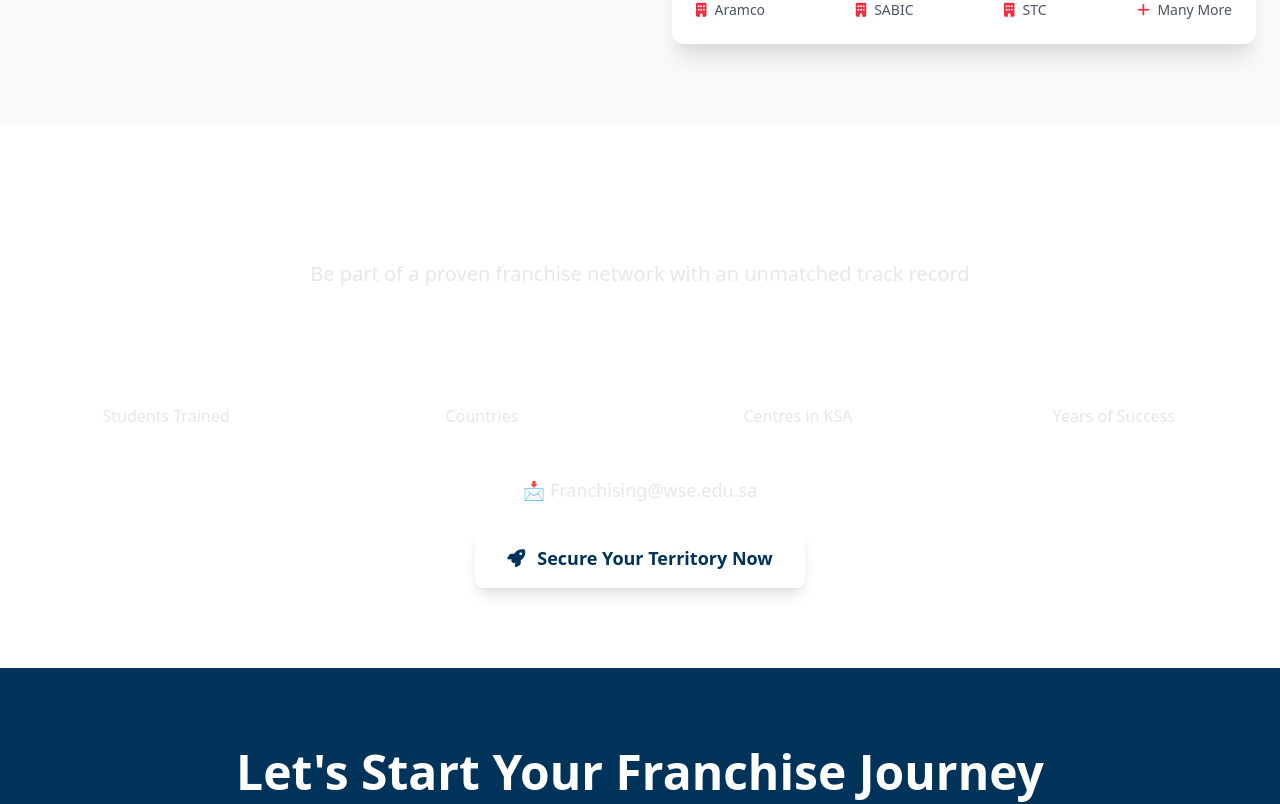
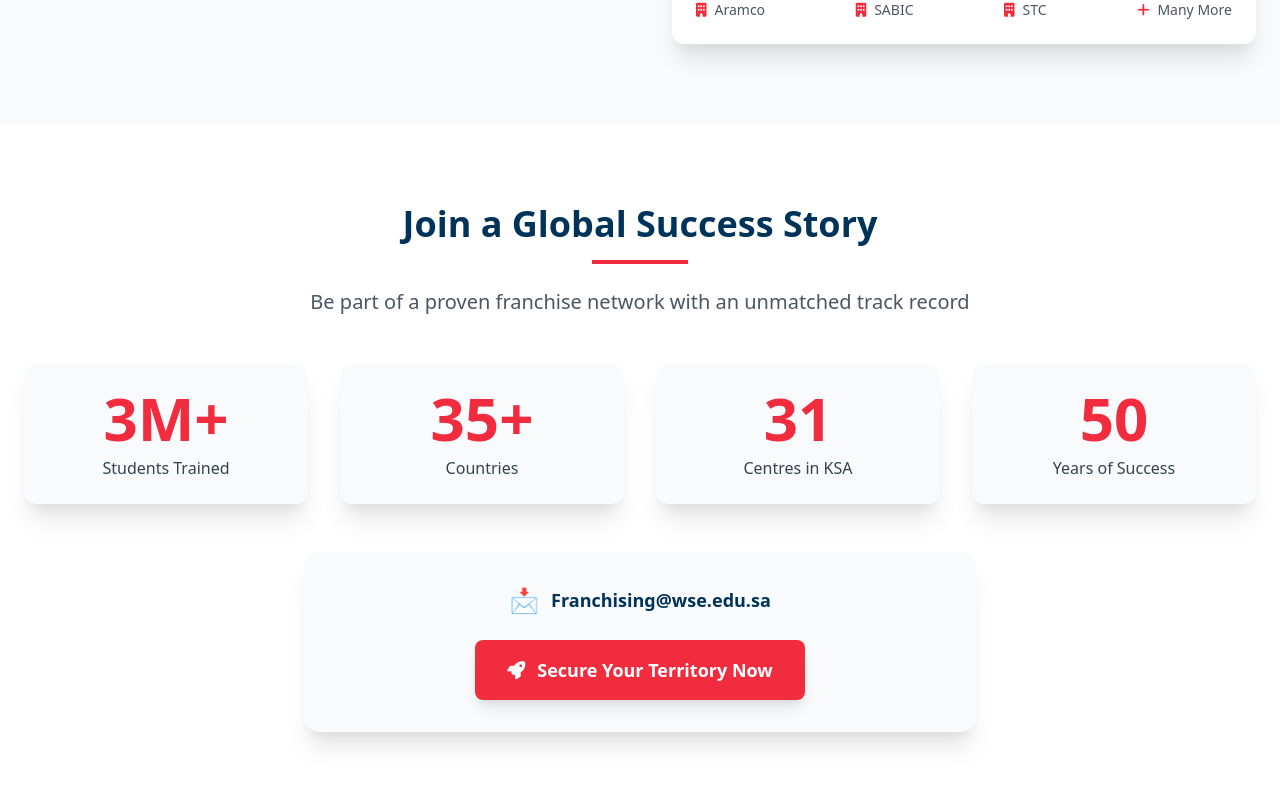
Before and after one commit to mounirActualMarketing/franchise, a Next.js app: page / in a window 1280 px wide. Shown: the part 6456-7260 px from the top of the page. Built offline with nearby package versions, Linux system fonts and the light colour scheme.

Commit message:
update v24

```diff
--- a/app/page.tsx
+++ b/app/page.tsx
@@ -1499,7 +1499,7 @@ export default function Home() {
         whileInView={{ opacity: 1 }}
         transition={{ duration: 0.8 }}
         viewport={{ once: true }}
-        className="py-20 bg-gradient-to-r from-primary to-secondary"
+        className="py-20 bg-white"
       >
         <div className="container mx-auto px-6">
           <motion.div
@@ -1509,10 +1509,11 @@ export default function Home() {
             viewport={{ once: true }}
             className="text-center mb-12"
           >
-            <h2 className="text-3xl md:text-4xl font-bold text-white mb-4">
+            <h2 className="text-3xl md:text-4xl font-bold text-primary mb-4">
               Join a Global Success Story
             </h2>
-            <p className="text-xl text-gray-200 max-w-3xl mx-auto">
+            <div className="w-24 h-1 bg-secondary mx-auto mb-6" />
+            <p className="text-xl text-gray-600 max-w-3xl mx-auto">
               Be part of a proven franchise network with an unmatched track record
             </p>
           </motion.div>
@@ -1531,18 +1532,18 @@ export default function Home() {
                 whileHover={{ scale: 1.05, y: -5 }}
                 transition={{ duration: 0.6, delay: stat.delay }}
                 viewport={{ once: true }}
-                className="text-center"
+                className="text-center bg-gray-50 p-6 rounded-xl card-shadow hover:shadow-lg transition-all duration-300"
               >
                 <motion.div
                   initial={{ scale: 0 }}
                   whileInView={{ scale: 1 }}
                   transition={{ delay: stat.delay + 0.3, duration: 0.5, type: "spring" }}
                   viewport={{ once: true }}
-                  className="text-4xl md:text-6xl font-bold text-white mb-2"
+                  className="text-4xl md:text-6xl font-bold text-secondary mb-2"
                 >
                   {stat.number}
                 </motion.div>
-                <p className="text-gray-200 font-medium text-sm md:text-base">
+                <p className="text-gray-700 font-medium text-sm md:text-base">
                   {stat.label}
                 </p>
               </motion.div>
@@ -1556,18 +1557,23 @@ export default function Home() {
             viewport={{ once: true }}
             className="text-center mt-12"
           >
-            <p className="text-lg text-gray-200 mb-6">
-              📩 Franchising@wse.edu.sa
+            <div className="bg-gray-50 p-8 rounded-2xl card-shadow max-w-2xl mx-auto">
+              <p className="text-lg text-gray-700 mb-6 flex items-center justify-center">
+                <span className="text-secondary mr-3 text-2xl">📩</span>
+                <a href="mailto:Franchising@wse.edu.sa" className="text-primary hover:text-secondary transition-colors duration-300 font-semibold">
+                  Franchising@wse.edu.sa
+                </a>
               </p>
               <motion.a
                 href="#enquiry"
                 whileHover={{ scale: 1.05, y: -3 }}
                 whileTap={{ scale: 0.95 }}
-              className="inline-block bg-white text-primary px-8 py-4 rounded-lg font-semibold text-lg hover:bg-gray-100 transition-all duration-300 shadow-lg"
+                className="inline-block bg-secondary text-white px-8 py-4 rounded-lg font-semibold text-lg hover:bg-red-600 transition-all duration-300 shadow-lg"
               >
                 <i className="fas fa-rocket mr-3" />
                 Secure Your Territory Now
               </motion.a>
+            </div>
           </motion.div>
         </div>
       </motion.section>
```
Lines whose indentation alone changed are shown as unchanged.
